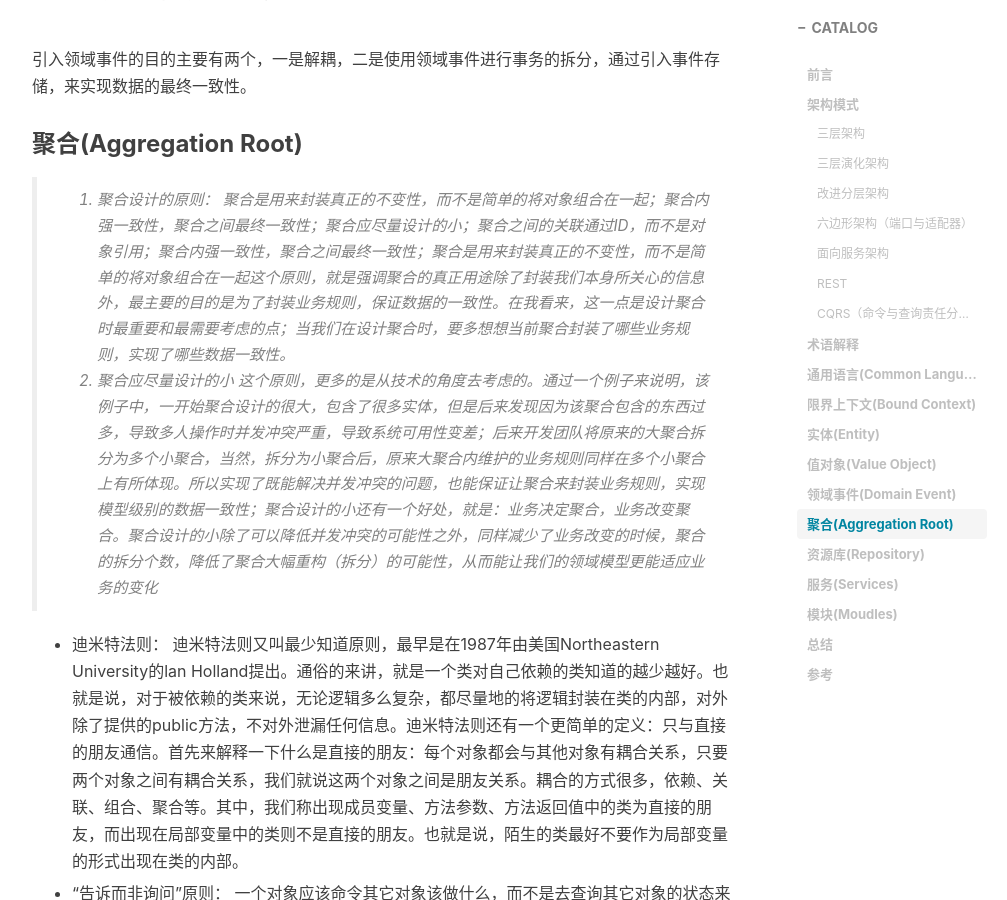
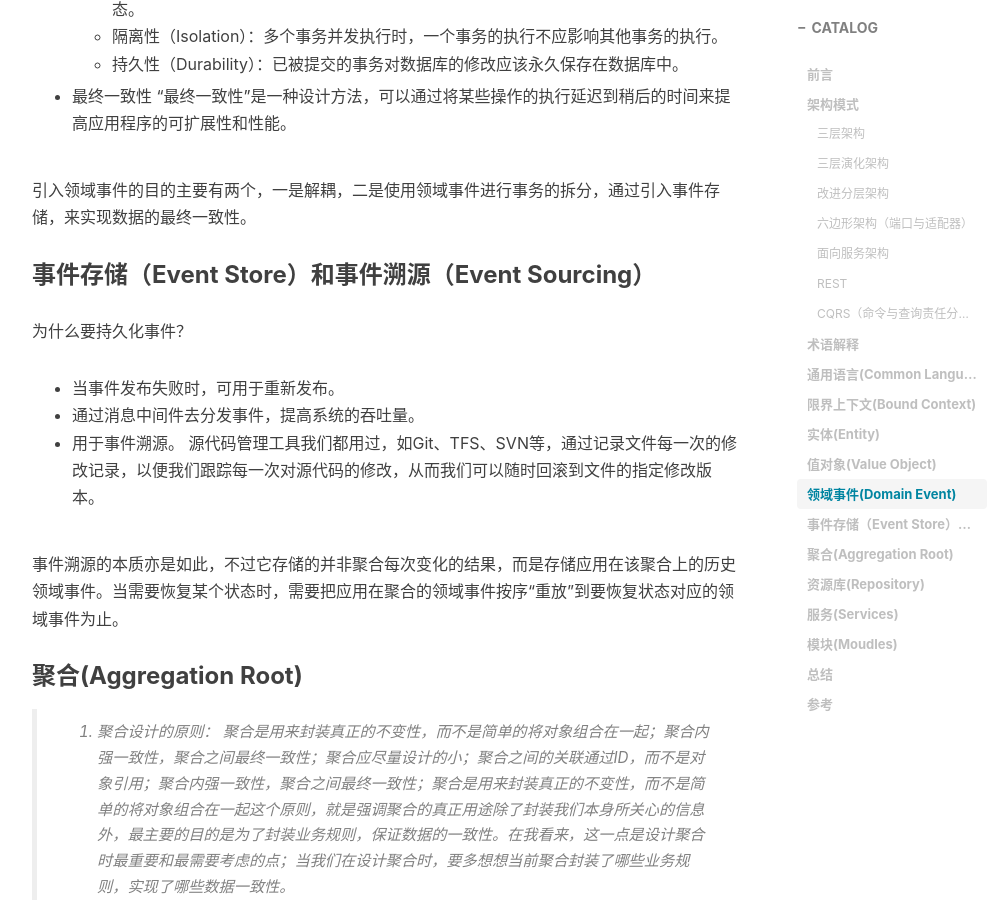
Before and after one commit to gregoriusxu/gregoriusxu.github.io, a Jekyll site: the page built from _posts/2019-09-13-领域驱动设计之二.md, in a window 1280 px wide and 900 px high, scrolled down 6969 px. Shown: the whole window, without its empty margins (233-1240 px from the left). Built offline with Jekyll 4.4.1, drawn with Linux system fonts in a browser that asks for light colours; nearby versions of some CDN libraries; comment, search, counter and statistics services are not loaded; some of the changed text lies outside the part shown.

Commit message:
增加事件源

```diff
--- a/_posts/2019-09-13-领域驱动设计之二.md
+++ b/_posts/2019-09-13-领域驱动设计之二.md
@@ -102,9 +102,12 @@ CQRS使用分离的接口将数据查询操作（Queries）和数据修改操作
 特定模型的限界应用。限界上下文使团队所有成员能够明确地知道什么必须保持一致，什么必须独立开发。
 - 资源库（Repository)：
 一个安全的存储区域，并且对其中所存放的物品起保护作用。一种对象，它不是由属性来定义的，而是通过一连串的连续事件和标识定义的。
-
 - 值对象(Value Object)：
 一种描述了某种特征或属性但没有概念标识的对象领域事件,用来捕获发生在领域中的一些事件的建模工具，将领域中所发生的活动建模成一系列的离散事件，每个事件都用领域对象来表示。
+- 领域事件(Domain Event):
+领域事件是一个领域模型中极其重要的部分，用来表示领域中发生的事件。忽略不相关的领域活动，同时明确领域专家要跟踪或希望被通知的事情，或与其他模型对象中的状态更改相关联。
+- 事件存储（Event Store）和事件溯源（Event Sourcing）:
+事件存储，顾名思义，即事件的持久化。
 - 聚合(Aggregation Root)：
 由实体和值对象组件的一致性边界。
 
@@ -175,6 +178,16 @@ CQRS使用分离的接口将数据查询操作（Queries）和数据修改操作
 
 引入领域事件的目的主要有两个，一是解耦，二是使用领域事件进行事务的拆分，通过引入事件存储，来实现数据的最终一致性。
 
+### 事件存储（Event Store）和事件溯源（Event Sourcing）
+为什么要持久化事件？
+
+- 当事件发布失败时，可用于重新发布。
+- 通过消息中间件去分发事件，提高系统的吞吐量。
+- 用于事件溯源。
+源代码管理工具我们都用过，如Git、TFS、SVN等，通过记录文件每一次的修改记录，以便我们跟踪每一次对源代码的修改，从而我们可以随时回滚到文件的指定修改版本。
+
+事件溯源的本质亦是如此，不过它存储的并非聚合每次变化的结果，而是存储应用在该聚合上的历史领域事件。当需要恢复某个状态时，需要把应用在聚合的领域事件按序“重放”到要恢复状态对应的领域事件为止。
+
 ### 聚合(Aggregation Root)
 > 1. 聚合设计的原则：
 聚合是用来封装真正的不变性，而不是简单的将对象组合在一起；聚合内强一致性，聚合之间最终一致性；聚合应尽量设计的小；聚合之间的关联通过ID，而不是对象引用；聚合内强一致性，聚合之间最终一致性；聚合是用来封装真正的不变性，而不是简单的将对象组合在一起这个原则，就是强调聚合的真正用途除了封装我们本身所关心的信息外，最主要的目的是为了封装业务规则，保证数据的一致性。在我看来，这一点是设计聚合时最重要和最需要考虑的点；当我们在设计聚合时，要多想想当前聚合封装了哪些业务规则，实现了哪些数据一致性。
```
